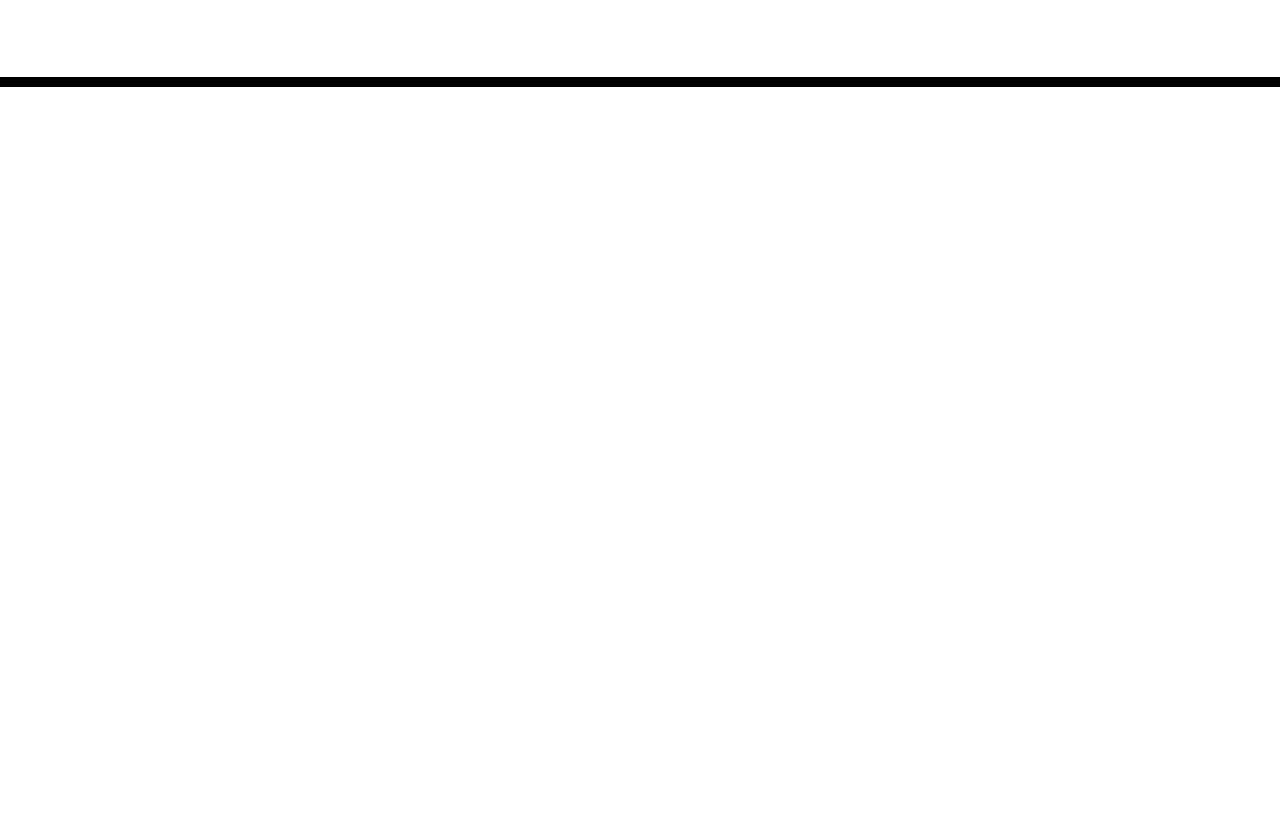
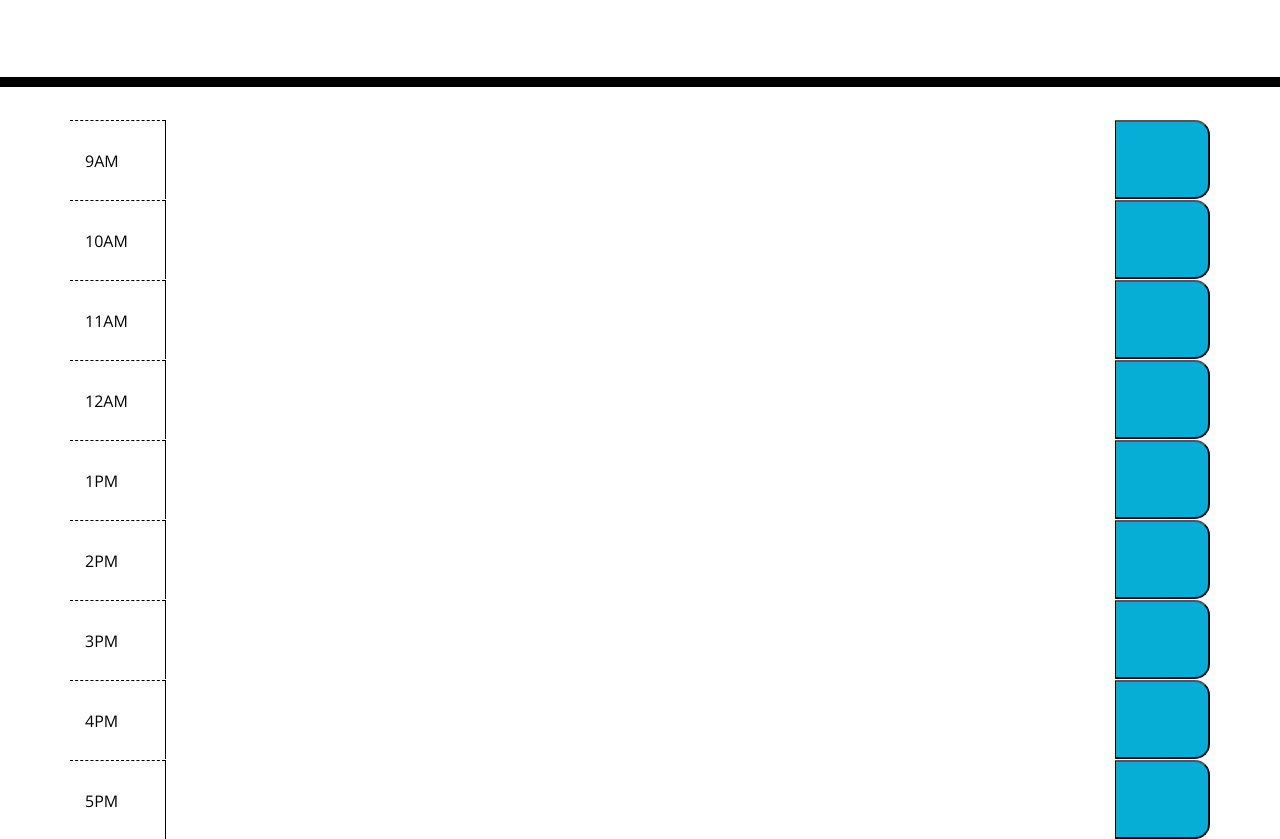
Before and after one commit to Stevenleonardo/calender, a plain HTML site: page index.html in a window 1280 px wide. Shown: the part 181-1020 px from the top of the page. Before the commit the page ends 800 px from the top, so only its background shows below. Drawn offline with nearby package versions, Linux system fonts and the light colour scheme; files that its build step writes are made by us from their sources.

Commit message:
working on storage

```diff
--- a/index.html
+++ b/index.html
@@ -1,23 +1,14 @@
 <!DOCTYPE html>
 <html lang="en">
+
 <head>
   <meta charset="UTF-8" />
   <meta name="viewport" content="width=device-width, initial-scale=1.0" />
   <meta http-equiv="X-UA-Compatible" content="ie=edge" />
-    <link
-      rel="stylesheet"
-      href="https://stackpath.bootstrapcdn.com/bootstrap/4.3.1/css/bootstrap.min.css"
-    />
-    <link
-      rel="stylesheet"
-      href="https://use.fontawesome.com/releases/v5.8.1/css/all.css"
-      integrity="sha384-50oBUHEmvpQ+1lW4y57PTFmhCaXp0ML5d60M1M7uH2+nqUivzIebhndOJK28anvf"
-      crossorigin="anonymous"
-    />
-    <link
-      href="https://fonts.googleapis.com/css?family=Open+Sans&display=swap"
-      rel="stylesheet"
-    />
+  <link rel="stylesheet" href="https://stackpath.bootstrapcdn.com/bootstrap/4.3.1/css/bootstrap.min.css" />
+  <link rel="stylesheet" href="https://use.fontawesome.com/releases/v5.8.1/css/all.css"
+    integrity="sha384-50oBUHEmvpQ+1lW4y57PTFmhCaXp0ML5d60M1M7uH2+nqUivzIebhndOJK28anvf" crossorigin="anonymous" />
+  <link href="https://fonts.googleapis.com/css?family=Open+Sans&display=swap" rel="stylesheet" />
   <link rel="stylesheet" href="style.css" />
   <title>Work Day Scheduler</title>
 </head>
@@ -29,10 +20,92 @@
     <p id="currentDay" class="lead"></p>
   </header>
   <div class="container">
-      <!-- Timeblocks go here -->
+    <div class="row" id="nine">
+      <div class="col-md-1 hour">
+        9AM
+      </div>
+      <textarea class="col-md-10 description">
+
+        </textarea>
+      <button class="col-md-1 saveBtn"></button>
+    </div>
+    <div class="row" id="ten">
+      <div class="col-md-1 hour">
+        10AM
+      </div>
+      <textarea class="col-md-10 description">
+
+        </textarea>
+      <button class="col-md-1 saveBtn"></button>
+    </div>
+    <div class="row" id=eleven>
+      <div class="col-md-1 hour">
+        11AM
+      </div>
+      <textarea class="col-md-10 description">
+
+        </textarea>
+      <button class="col-md-1 saveBtn"></button>
+    </div>
+    <div class="row" id=twelve>
+      <div class="col-md-1 hour">
+        12AM
+      </div>
+      <textarea class="col-md-10 description">
+
+        </textarea>
+      <button class="col-md-1 saveBtn"></button>
+    </div>
+    <div class="row" id="one">
+      <div class="col-md-1 hour">
+        1PM
+      </div>
+      <textarea class="col-md-10 description">
+
+        </textarea>
+      <button class="col-md-1 saveBtn"></button>
+    </div>
+    <div class="row" id= two>
+      <div class="col-md-1 hour">
+        2PM
+      </div>
+      <textarea class="col-md-10 description">
+
+        </textarea>
+      <button class="col-md-1 saveBtn"></button>
+    </div>
+    <div class="row" id="three">
+      <div class="col-md-1 hour">
+        3PM
+      </div>
+      <textarea class="col-md-10 description">
+
+        </textarea>
+      <button class="col-md-1 saveBtn"></button>
+    </div>
+    <div class="row" id="four">
+      <div class="col-md-1 hour">
+        4PM
+      </div>
+      <textarea class="col-md-10 description">
+
+        </textarea>
+      <button class="col-md-1 saveBtn"></button>
+    </div>
+    <div class="row" id="five">
+      <div class="col-md-1 hour">
+        5PM
+      </div>
+      <textarea class="col-md-10 description">
+
+        </textarea>
+      <button class="col-md-1 saveBtn"></button>
+    </div>
+
   </div>
 
   <script src="https://code.jquery.com/jquery-3.4.1.min.js"></script>
   <script src="https://cdnjs.cloudflare.com/ajax/libs/moment.js/2.24.0/moment.min.js"></script>
 </body>
+
 </html>
```
Also changed, not shown: Assets/app.js (added, +11 -0 lines). Lines whose indentation alone changed are shown as unchanged.
